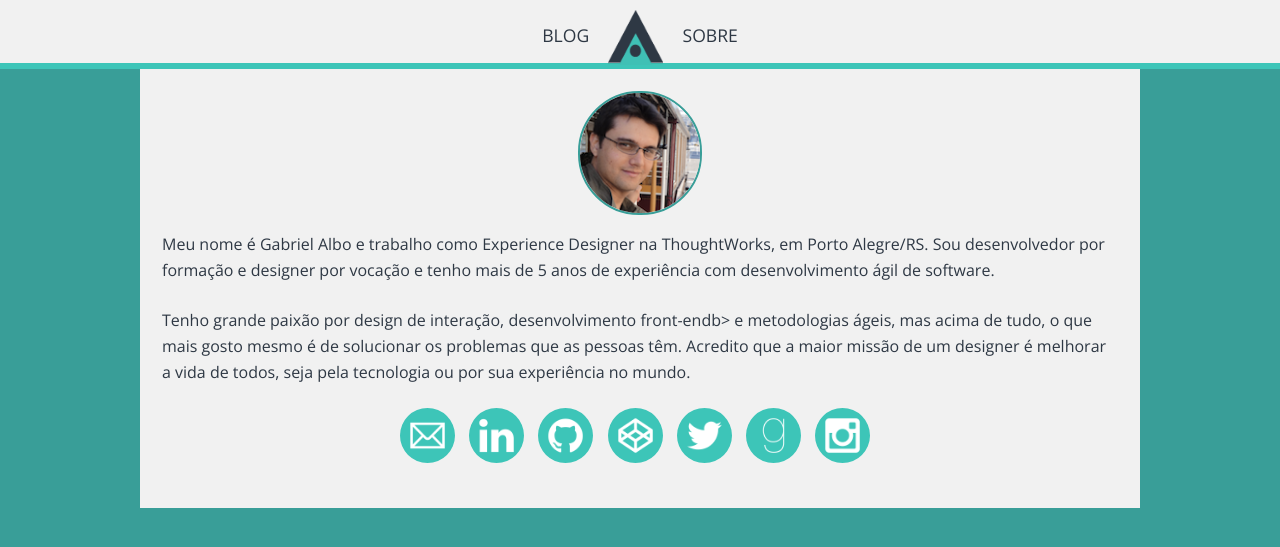
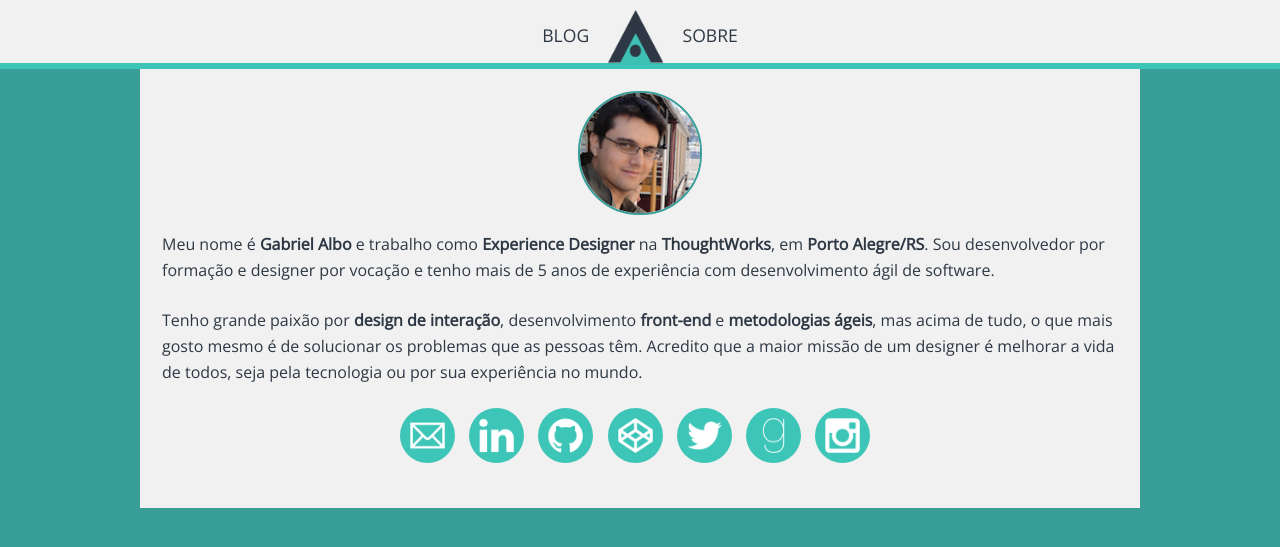
Before and after one commit to albogabriel/gabrielalbo.com, a Jekyll site: the page built from about/index.html, in a window 1280 px wide. Shown: the top 547 px of the page. Built offline with Jekyll 4.4.1, drawn with Linux system fonts in a browser that asks for light colours; Markdown is read by kramdown in place of the engine named in the settings.

Commit message:
Adding <b> tag style.

```diff
--- a/_sass/screen.scss
+++ b/_sass/screen.scss
@@ -58,7 +58,7 @@ p {
     margin: 0 0 23px 0;
     }
 
-strong {
+strong, b {
   font-weight: bold;
 }
 
--- a/about/index.html
+++ b/about/index.html
@@ -13,7 +13,7 @@ title: Gabriel Albo
 			Meu nome é <b>Gabriel Albo</b> e trabalho como <b>Experience Designer</b> na <b>ThoughtWorks</b>, em <b>Porto Alegre/RS</b>. Sou desenvolvedor por formação e designer por vocação e tenho mais de 5 anos de experiência com desenvolvimento ágil de software.
 		</p>
 		<p>
-			Tenho grande paixão por <b>design de interação</b>, desenvolvimento <b>front-end</b>b> e <b>metodologias ágeis</b>, mas acima de tudo, o que mais gosto mesmo é de solucionar os problemas que as pessoas têm. Acredito que a maior missão de um designer é melhorar a vida de todos, seja pela tecnologia ou por sua experiência no mundo.
+			Tenho grande paixão por <b>design de interação</b>, desenvolvimento <b>front-end</b> e <b>metodologias ágeis</b>, mas acima de tudo, o que mais gosto mesmo é de solucionar os problemas que as pessoas têm. Acredito que a maior missão de um designer é melhorar a vida de todos, seja pela tecnologia ou por sua experiência no mundo.
 		</p>
 		<p class="contact-icons-container">
 			<a href="https://mail.google.com/mail?view=cm&tf=0&to=gabriel@albo.com.br">
--- a/css/screen.css
+++ b/css/screen.css
@@ -130,7 +130,7 @@ p {
 }
 
 /* line 61, ../_sass/screen.scss */
-strong {
+strong, b {
   font-weight: bold;
 }
 
```
